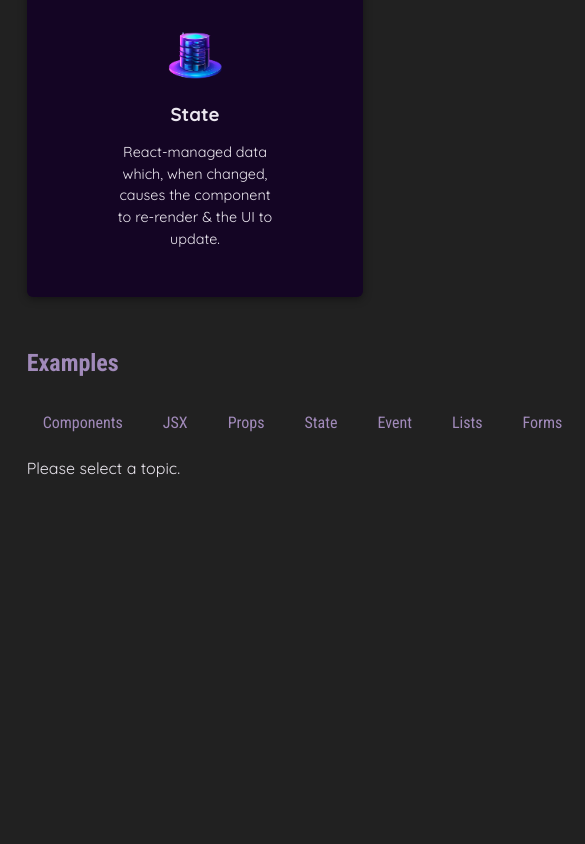
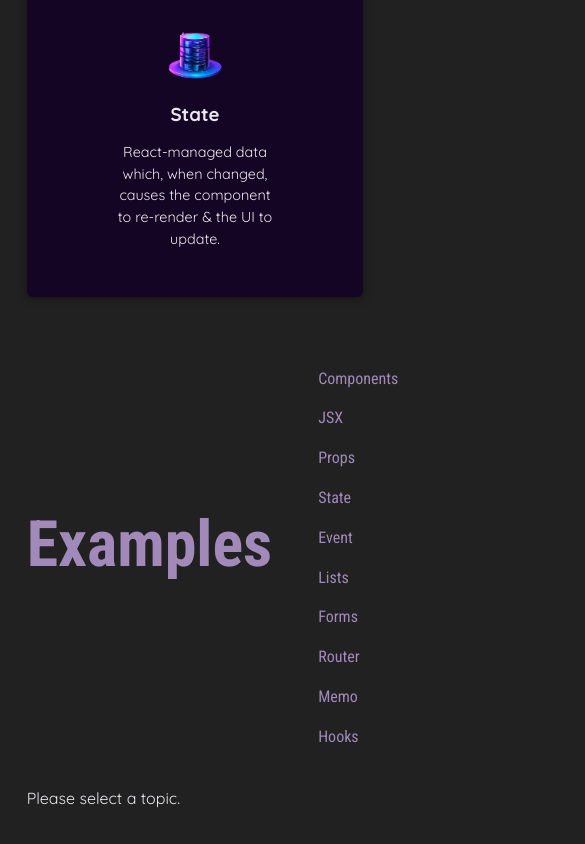
Before and after one commit to Vargos98/react-essentials, a React (Vite) app: page / in a window 390 px wide. Shown: the part 1377-2221 px from the top of the page, 585 px wide, since content can reach past the window. Before the commit the page ends 1905 px from the top, so only its background shows below. Built offline with nearby package versions, Linux system fonts and the light colour scheme.

Commit message:
The buttons were not responsive according to the screen size so made it responsive.

```diff
--- a/src/App.jsx
+++ b/src/App.jsx
@@ -32,6 +32,7 @@ function App() {
           </ul>
         </section>
         <section id="examples">
+          <div className="btn">
           <h2>Examples</h2>
           <menu>
             <TabButton isSelected={selectedTopic === 'components'}
@@ -55,6 +56,7 @@ function App() {
              <TabButton isSelected={selectedTopic === 'hooks'}
               onSelect={() => handleSelect('hooks')}>Hooks</TabButton>
           </menu>
+          </div>
           {!selectedTopic ? <p>Please select a topic.</p> : <div id="tab-content">
 
             <h3>{EXAMPLES[selectedTopic].title}</h3>
--- a/src/index.css
+++ b/src/index.css
@@ -99,20 +99,35 @@ main h2 {
 #examples {
   margin: 3rem auto;
 }
+.btn{
+  margin-top: 10px;
+  display: flex;
+ align-items: center;
+ gap: 30px;
+
+}
 
 #examples h2 {
-  text-align: left;
+  font-size: 4rem;
+ justify-content: center;
 }
 
 #examples menu {
-  margin: 1rem 0;
+  /* margin: 1rem 0; */
   padding: 0;
   display: flex;
-  gap: 0.5rem;
+  gap: 0.3rem;
   list-style: none;
+  display: flex;
+  flex-wrap: wrap;
 }
 
 #examples menu button {
+  display: flex;
+  align-items: center;
+  /* justify-content: center; */
+  /* gap: 1rem; */
+
   padding: 0.5rem 1rem;
   border: none;
   border-radius: 6px;
```
